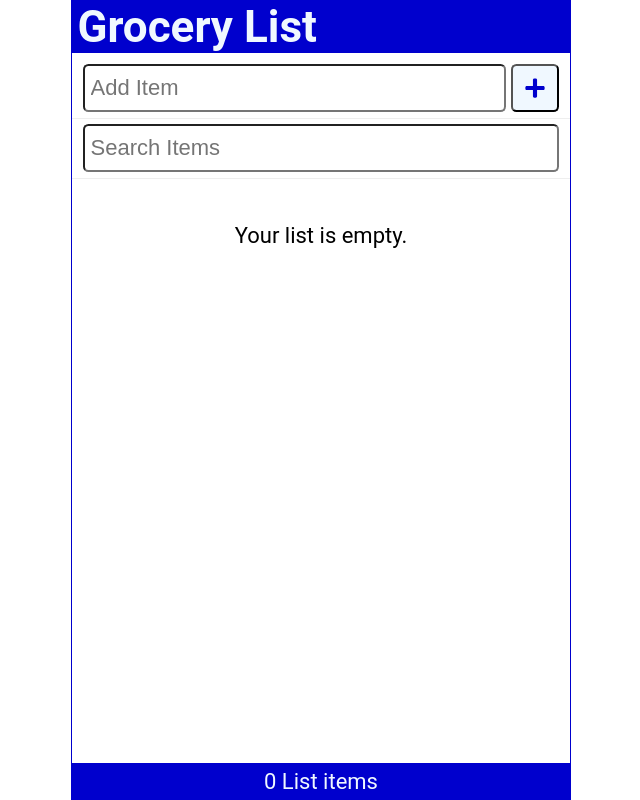
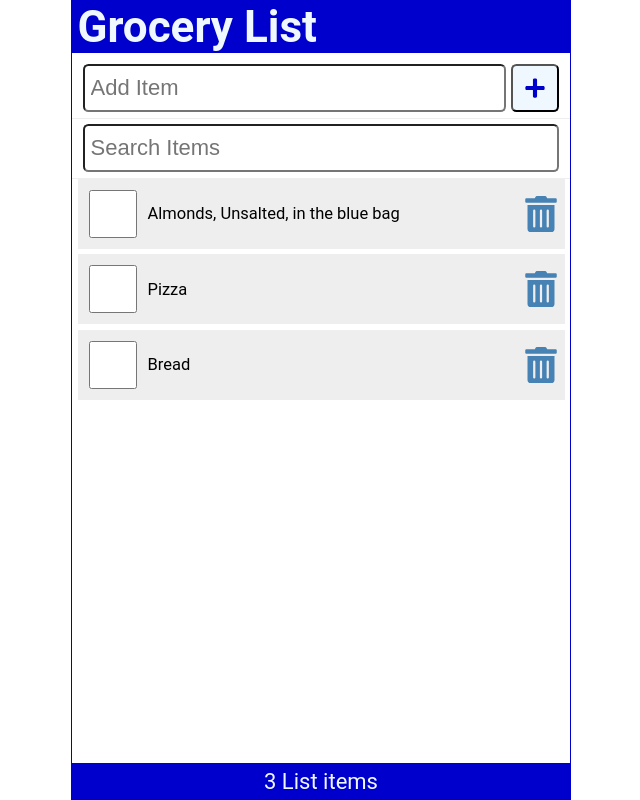
Before and after one commit to adnan-farid/Clubfinity-Training, a React (Create React App) app in the folder REACT/01tut/: page / in a window 1280 px wide. Shown: the whole page, without its empty margins (319-959 px from the left). Built offline with nearby package versions, Linux system fonts and the light colour scheme; data requests are answered from the project's data file.

Commit message:
ch 13 commit

```diff
--- a/REACT/01tut/src/App.js
+++ b/REACT/01tut/src/App.js
@@ -7,13 +7,31 @@
 
 
 function App() {
-  const [items, setItems] = useState(JSON.parse(localStorage.getItem('shoppinglist')) || []);
+  const API_URL = 'http://localhost:3500/items';
+  const [items, setItems] = useState([]);
   const [newItem, setNewItem] = useState('');
   const [search, setSearch] = useState('');
+  const [fetchError, setFetchError] = useState(null);
+  const [isLoading, setIsLoading] = useState(true);
 
   useEffect(() => {
-    localStorage.setItem('shoppinglist', JSON.stringify(items));
-  }, [items])
+    const fetchItems = async () => {
+      try {
+        const response = await fetch(API_URL);
+        if(!response.ok) throw Error('Did not recieve expected data from get req.')
+        const listItems = await response.json();
+        setItems(listItems);
+        setFetchError(null);
+      } catch (err) {
+        setFetchError(err.message);
+      } finally {
+        setIsLoading(false);
+      }
+    }
+    setTimeout(()=> {
+      (async () => await fetchItems())();
+    }, 2000)
+  }, [])
 
   const addItem = (item) => {
     const id = items.length ? items[items.length - 1].id + 1 : 1;
@@ -50,11 +68,15 @@
         search = {search}
         setSearch={setSearch}
       />
-      <Content
-        items ={items.filter(item => ((item.item).toLowerCase()).includes(search.toLowerCase()))}
-        handleCheck = {handleCheck}
-        handleDelete = {handleDelete}
-      />
+      <main>
+        {isLoading && !isLoading && <p>Loading Items...</p>}
+        {fetchError && <p style={{ color: "red" }}>{`Error: ${fetchError}`}</p>}
+        {!fetchError && <Content
+          items ={items.filter(item => ((item.item).toLowerCase()).includes(search.toLowerCase()))}
+          handleCheck = {handleCheck}
+          handleDelete = {handleDelete}
+        />}
+      </main>
       <Footer length ={items.length}/>
     </div>
   );
--- a/REACT/01tut/src/Content.js
+++ b/REACT/01tut/src/Content.js
@@ -4,7 +4,7 @@
 const Content = ({items, handleCheck, handleDelete}) => {
 
   return (
-    <main>
+    <>
             {items.length ? (
                 <ItemList
                   items = {items}
@@ -14,7 +14,7 @@
             ) : (
                 <p style={{ marginTop: '2rem' }}>Your list is empty.</p>
             )}
-        </main>
+    </>
   )
 }
 
```
